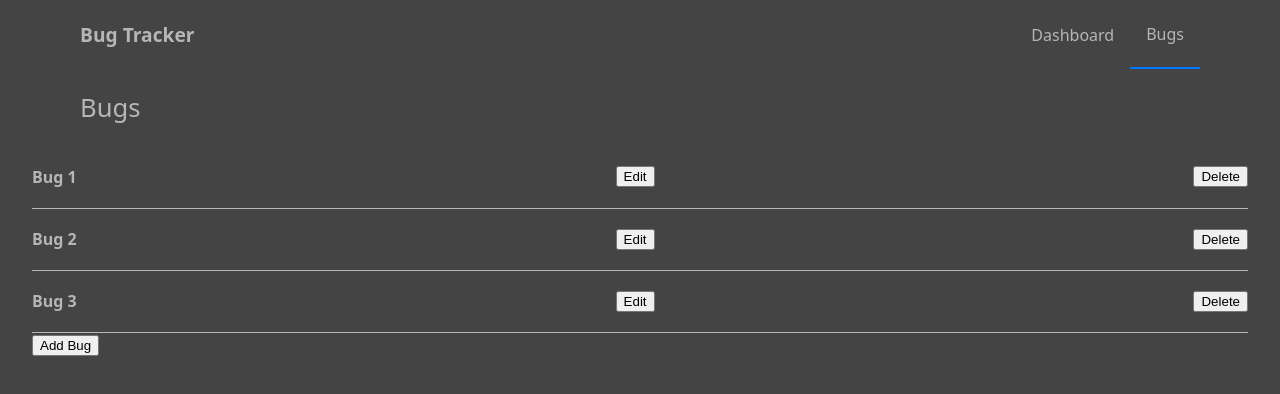
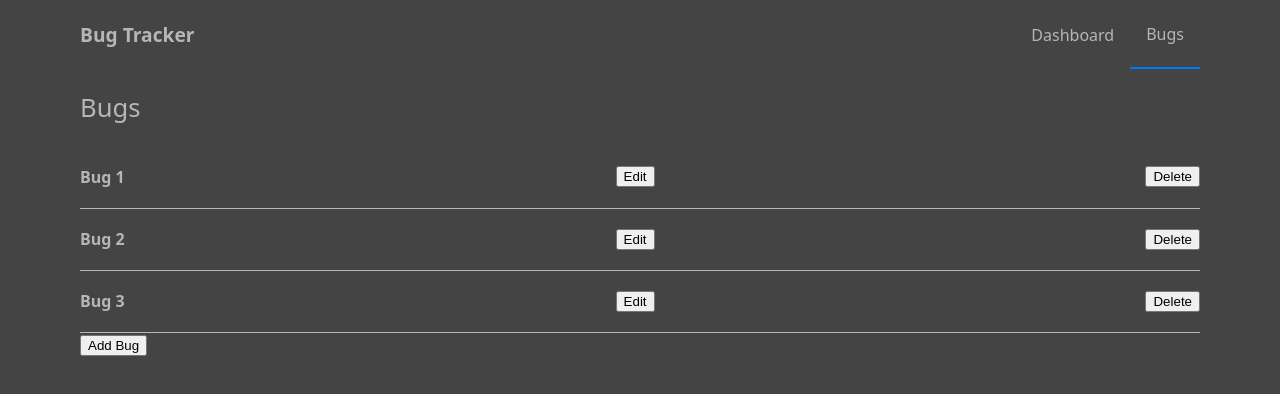
Before and after one commit to Mario-Florio/bug-tracker, a React (Create React App) app: page /bugs in a window 1280 px wide. Shown: the top 394 px of the page. Built offline with nearby package versions, Linux system fonts and the light colour scheme; the HTML template or start-up script is replaced by a standard one.

Commit message:
refactor: inline styling moved to external style sheets
Also made BugsList responsive to screen width changes.

```diff
--- a/src/App.css
+++ b/src/App.css
@@ -3,4 +3,12 @@
     font-weight: 500;
     color: rgb(182, 182, 182);
     margin-left: 5rem;
+    transition-duration: .4s;
 }
+
+@media all and (max-width: 700px) {
+    .page__header {
+        margin-left: 2rem;
+        transition-duration: .4s;
+    }
+}
--- a/src/pages/Bugs/BugsList/BugsList.css
+++ b/src/pages/Bugs/BugsList/BugsList.css
@@ -0,0 +1,21 @@
+
+.bugsList {
+    margin: 0 5rem;
+    transition-duration: .4s;
+}
+
+.bugsList__ticket {
+    display: flex;
+    justify-content: space-between;
+    align-items: center;
+    color: rgb(182, 182, 182);
+    height: 62.05px;
+    border-bottom: solid .5px rgb(182, 182, 182);
+}
+
+@media all and (max-width: 700px) {
+    .bugsList {
+        margin: 0 2rem;
+        transition-duration: .4s;
+    }
+}
--- a/src/pages/Bugs/BugsList/BugsList.js
+++ b/src/pages/Bugs/BugsList/BugsList.js
@@ -22,16 +22,15 @@ function BugsList() {
     }
 
     return(
-        <div>
+        <div className="bugsList">
             {bugsList.map(bug => <BugTicket key={uniqid()} bug={bug} setBugsList={setBugsList}/>)}
             {formIsActive ?
-                <form style={{marginLeft: "2rem"}}>
+                <form>
                     <input type="text" onChange={handleChange} placeholder="Title"/>
                     <button onClick={handleSubmit}>Submit</button>
                 </form>
             :
             <button
-                style={{marginLeft: "2rem"}}
                 onClick={() => formIsActive ? setFormIsActive(false) : setFormIsActive(true)}
             >
                 Add Bug
@@ -67,17 +66,7 @@ function BugTicket(props) {
     };
 
     return(
-        <div
-            style={{
-                display: "flex",
-                justifyContent: "space-between",
-                alignItems: "center",
-                color: "rgb(182, 182, 182)",
-                margin: "0 2rem",
-                height: "62.05px",
-                borderBottom: "solid .5px rgb(182, 182, 182)",
-            }}
-        >
+        <div className="bugsList__ticket">
             {editable ?
             <form>
                 <input type="text" onChange={handleChange} placeholder={bug.title}/>
```
